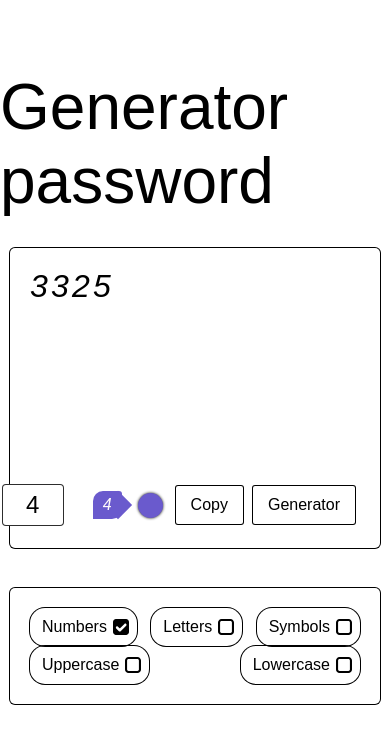
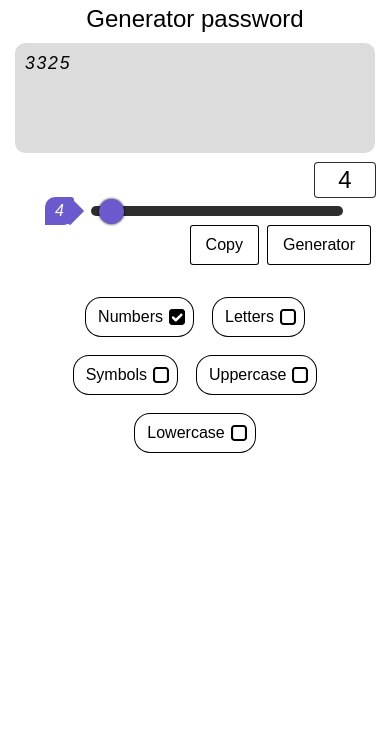
Before and after one commit to Mirudistok32/generator-password, a React (Create React App) app: page / in a window 390 px wide. Shown: the top 744 px of the page. Built offline with nearby package versions, Linux system fonts and the light colour scheme.

Commit message:
Adaptation all

```diff
--- a/src/component/App/App.module.scss
+++ b/src/component/App/App.module.scss
@@ -5,3 +5,13 @@
   align-items: center;
   flex-direction: column;
 }
+@media(max-width: 690px){
+  .app{
+    padding-top: 10px;
+  }
+}
+@media(max-width: 500px){
+  .app{
+    padding-top: 5px;
+  }
+}
--- a/src/component/Boxdisplay/Boxdisplay.module.scss
+++ b/src/component/Boxdisplay/Boxdisplay.module.scss
@@ -1,5 +1,5 @@
 .boxdisplay {
-  max-height: 530px;
+  max-height: 600px;
   max-width: 970px;
   padding: 10px;
   width: 100%;
@@ -9,3 +9,8 @@
   align-items: center;
   justify-content: center;
 }
+@media(max-width: 450px){
+  .boxdisplay {
+    padding: 0 5px;
+  }
+}
--- a/src/component/CheckboxCraft/CheckboxCraft.module.scss
+++ b/src/component/CheckboxCraft/CheckboxCraft.module.scss
@@ -46,3 +46,16 @@
     }
   }
 }
+@media (max-width: 320px) {
+  .checkbox {
+    padding-top: 7px;
+    padding-bottom: 7px;
+    padding-left: 10px;
+    padding-right: 25px;
+    &__input-craft {
+      width: 0.9em;
+      height: 0.9em;
+      right: 5px;
+    }
+  }
+}
--- a/src/component/DisplayPassword/DisplayPassword.module.scss
+++ b/src/component/DisplayPassword/DisplayPassword.module.scss
@@ -3,7 +3,7 @@
 .displaypassword {
   @include commonStylesForDisplay;
   @include fontPoppins;
-  min-height: 300px;
+  min-height: 200px;
   height: 100%;
   display: flex;
   flex-direction: column;
@@ -13,14 +13,6 @@
     letter-spacing: 0.1em;
     font-size: 2em;
     word-wrap: break-word;
-    span:first-child {
-      margin-left: 10px;
-    }
-    span {
-      display: inline-block;
-      font-size: 2.5em;
-      letter-spacing: 0.1em;
-    }
   }
   &__group {
     padding: 3px 0;
@@ -51,3 +43,37 @@
     }
   }
 }
+@media (max-width: 560px) {
+  .displaypassword {
+    &__symbols {
+      font-size: 1.5em;
+    }
+  }
+}
+@media (max-width: 450px) {
+  .displaypassword {
+    margin: 0;
+    padding: 10px;
+    box-shadow: none;
+    &__symbols {
+      min-height: 110px;
+      background-color: gainsboro;
+      border-radius: 10px;
+      padding: 10px;
+      font-size: 1.1em;
+      margin-bottom: 5px;
+    }
+    &__group {
+      display: flex;
+      justify-content: flex-end;
+      flex-wrap: wrap;
+      button {
+        margin: 1px 5px;
+      }
+    }
+    &__inputDisplay {
+      width: 100%;
+      align-self: flex-start;
+    }
+  }
+}
--- a/src/component/DisplaySettings/DisplaySettings.module.scss
+++ b/src/component/DisplaySettings/DisplaySettings.module.scss
@@ -5,7 +5,25 @@
   &__list {
     display: flex;
     flex-wrap: wrap;
-    justify-content: space-between;
+    justify-content: center;
     align-items: center;
   }
+  &__checkbox {
+    margin: 10px;
+  }
 }
+@media (max-width: 450px) {
+  .displaysettings {
+    margin: 0;
+    padding: 10px;
+    box-shadow: none;
+  }
+}
+@media (max-width: 320px) {
+  .displaysettings {
+    padding: 2px;
+    &__checkbox {
+      margin: 5px;
+    }
+  }
+}
--- a/src/component/DisplaySettings/index.tsx
+++ b/src/component/DisplaySettings/index.tsx
@@ -19,7 +19,7 @@ export const DisplaySettings = React.memo(() => {
                 key={i.id}
                 className={s.displaysettings__element}
             >
-                <CheckboxCraft title={i.title} checked={i.checked} onChange={onChangeHandler} />
+                <CheckboxCraft title={i.title} checked={i.checked} onChange={onChangeHandler} className={s.displaysettings__checkbox}/>
             </li>
         )
     }), [checkBottons, dispatch])
--- a/src/component/Title/Title.module.scss
+++ b/src/component/Title/Title.module.scss
@@ -3,3 +3,18 @@
   @include fontPoppins(500, normal);
   font-size: 4em;
 }
+@media (max-width: 670px) {
+  .title {
+    font-size: 3em;
+  }
+}
+@media (max-width: 500px) {
+  .title {
+    font-size: 2em;
+  }
+}
+@media (max-width: 400px) {
+  .title {
+    font-size: 1.5em;
+  }
+}
```
